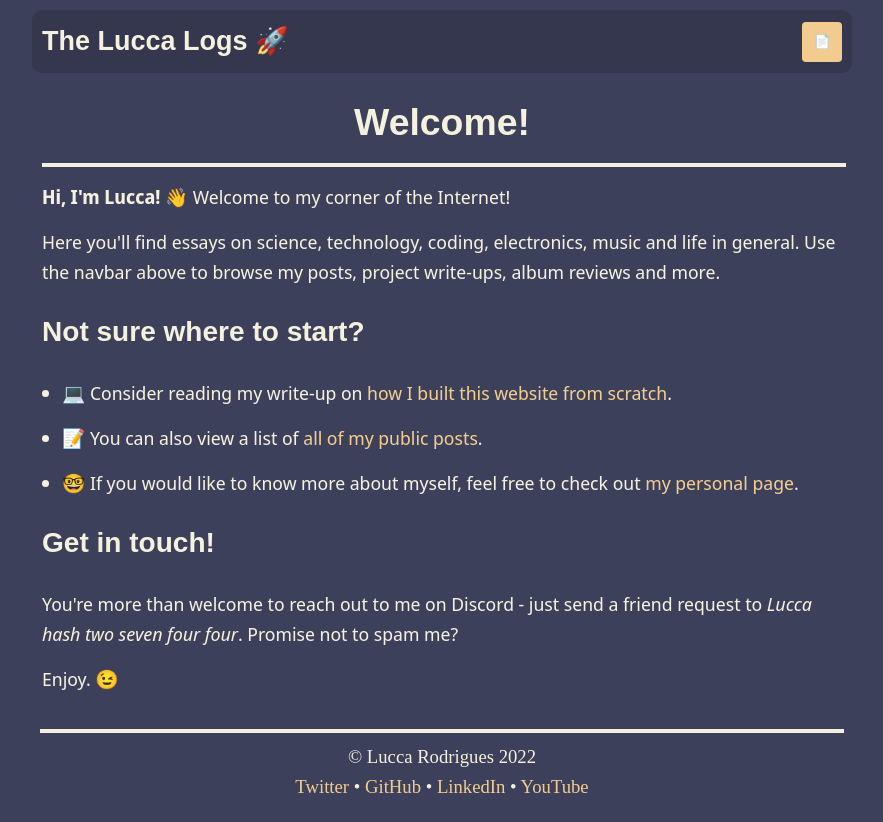
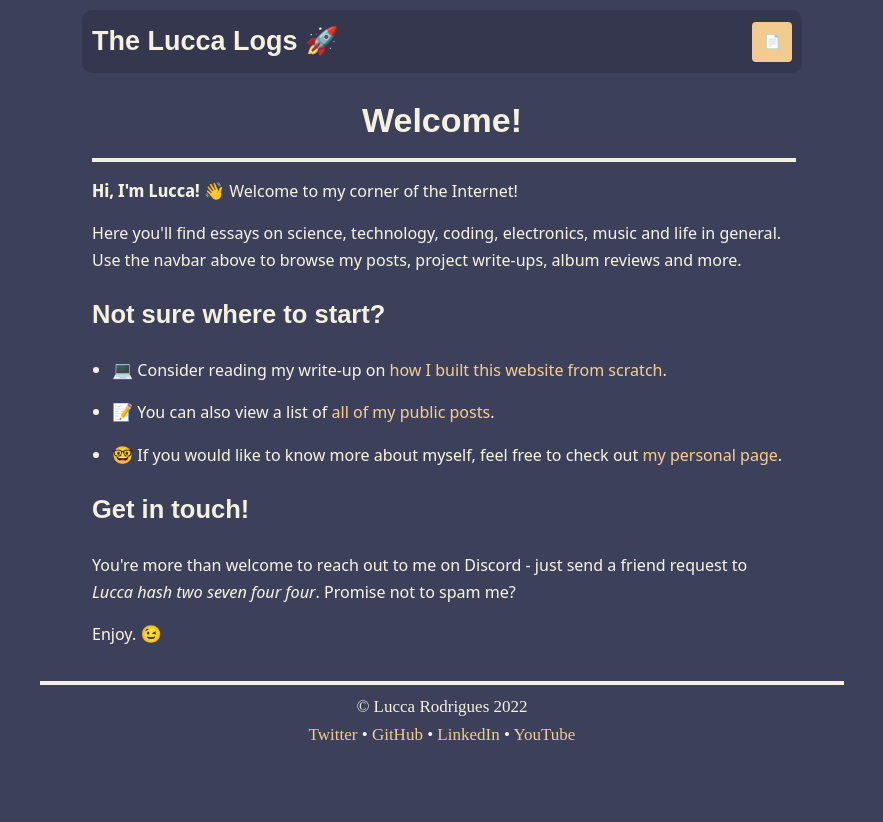
Before and after one commit to ChromeUniverse/Personal-website, a Vue app: page / in a window 1280 px wide. Shown: the whole page, without its empty margins (198-1081 px from the left). After the commit the page ends 800 px from the top, so only its background shows below. Built offline with nearby package versions, Linux system fonts and the light colour scheme; a web font is replaced by a local one.

Commit message:
Updated app styles, better responsive styles

```diff
--- a/src/App.vue
+++ b/src/App.vue
@@ -156,7 +156,7 @@ div {
   width: 100%;
   /* text */
   font-family: var(--main-font), sans-serif;
-  font-size: 1.1em;
+  font-size: 1em;
   line-height: 1.6;
   text-align: left;
   display: flex;
@@ -184,7 +184,7 @@ div {
 #main {
   /* size */
   width: 92%;
-  max-width: 800px;
+  max-width: 700px;
 
   /* overflow */
   overflow-wrap: break-word;
@@ -280,10 +280,10 @@ p {
 img {
   display: block;
   margin: auto;
-  max-width: 80%;
+  max-width: 70%;
   background: var(--img-border-color);
   padding: 3px;
-  max-height: 300px;
+  max-height: 350px;
   border-radius: 10px;
   /* height: 200px; */
 }
@@ -348,7 +348,7 @@ ul {
 
 .topbar {
   width: 90%;
-  max-width: 800px;
+  max-width: 700px;
 
   display: flex;
   flex-direction: row;
@@ -412,10 +412,10 @@ ul {
   justify-content: space-between;
 
   width: 90%;
-  max-width: 800px;
+  max-width: 700px;
 
   background-color: var(--dark-popup-color);
-  border-radius: 5px;
+  border-radius: 8px;
   overflow-x: auto;
 }
 
@@ -483,6 +483,11 @@ ul {
 }
 
 @media screen and (max-width: 790px) {
+
+  #app {
+    font-size: 1.1em;
+  }
+
   .master-div {
     width: 103%;
   }
```
